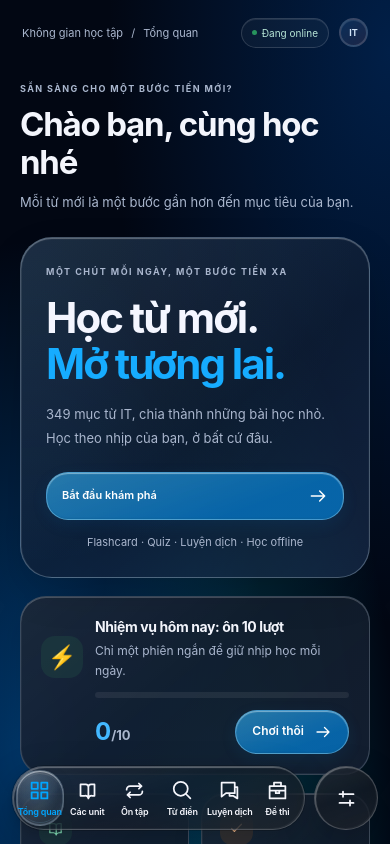
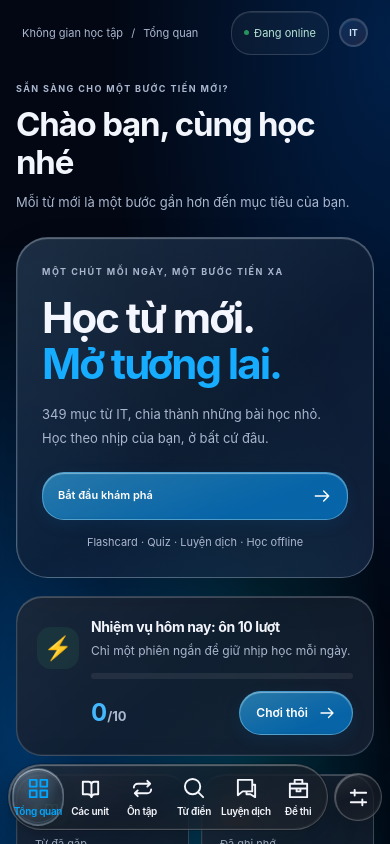
Before and after one commit to pho3110/IT-Vocab, a React (Vite) app: page / in a window 390 px wide. Shown: the top 844 px of the page. Built offline with nearby package versions, Linux system fonts and the light colour scheme.

Commit message:
Improve mobile touch targets and compact navigation layout

```diff
--- a/src/main.jsx
+++ b/src/main.jsx
@@ -8,4 +8,5 @@ import './liquid-glass.css';
 import './reference-glass.css';
 import './ios-motion.css';
 import './global-glass.css';
+import './mobile-usability.css';
 createRoot(document.getElementById('root')).render(<React.StrictMode><SpeechProvider><GlobalGlass /><App /></SpeechProvider></React.StrictMode>);
--- /dev/null
+++ b/src/mobile-usability.css
@@ -0,0 +1,52 @@
+/* Loaded last so compact route styles cannot shrink touch controls. */
+@media (max-width: 800px), (pointer: coarse) {
+  button:not(.nav-item), a.btn, select,
+  input:not([type="checkbox"]):not([type="radio"]):not([type="file"]) {
+    min-height: 44px;
+    min-width: 44px;
+  }
+  .btn, .exam-toolbar .btn, .exam-recorder .btn,
+  .lesson-actions .btn, .word-pagination .btn {
+    min-height: 48px;
+    font-size: 14px;
+    line-height: 1.45;
+    padding: 12px 16px;
+    white-space: normal;
+    overflow-wrap: anywhere;
+  }
+  .text-button, .back-link { font-size: 14px; line-height: 1.5; }
+  .hero .btn { min-height: 56px; }
+  .connection { font-size: 11px; padding: 10px 12px; }
+  .favorite-button, .speak-button { flex-shrink: 0; }
+  .word-row { grid-template-columns: minmax(0, 1fr) 44px; }
+  .word-row > .favorite-button { width: 44px; height: 44px; }
+  .button-row, .lesson-actions, .rating-buttons { gap: 12px; flex-wrap: wrap; }
+  .button-row > .btn { flex: 1 1 120px; }
+  .exam-toolbar .button-row > .btn { flex-basis: 110px; }
+  .exam-role-tabs > .btn { flex: 1 1 180px; }
+  input, select, textarea, .speech-settings select { font-size: 16px; }
+  .exam-options label, .exam-rubric { min-height: 48px; }
+  .exam-options input, .exam-rubric input { width: 20px; height: 20px; flex-shrink: 0; }
+  .toast button { flex-shrink: 0; }
+}
+@media (max-width: 700px) {
+  .sidebar { width: calc(100% - 16px); gap: 6px; height: 66px; }
+  .sidebar > .settings { flex: 0 0 48px; width: 48px; height: 48px; align-self: center; }
+  .sidebar .nav-item { min-width: 44px; min-height: 44px; }
+  .sidebar .nav-item > span { font-size: 10px; letter-spacing: -.3px; }
+  .sidebar .nav-item svg { width: 23px; height: 23px; }
+  .content { padding-inline: 16px; }
+  .exam-practice .settings-card { padding: 18px; }
+  .exam-options label { font-size: 15px; }
+  .translation-tabs .btn { font-size: 14px; }
+}
+@media (max-width: 360px) {
+  /* Six tabs stay wide enough; settings sits just above the capsule. */
+  .sidebar { gap: 0; }
+  .sidebar > .settings { position: absolute; right: 0; bottom: 76px; }
+  .sidebar .nav-item > span { font-size: 10px; }
+  main { padding-bottom: calc(180px + env(safe-area-inset-bottom)); }
+  html { scroll-padding-bottom: 185px; }
+  .toast { bottom: calc(150px + env(safe-area-inset-bottom)); }
+  .connection { padding-inline: 8px; }
+}
```
Also changed, not shown: scripts/mobile-controls-check.mjs (added, +47 -0 lines).
